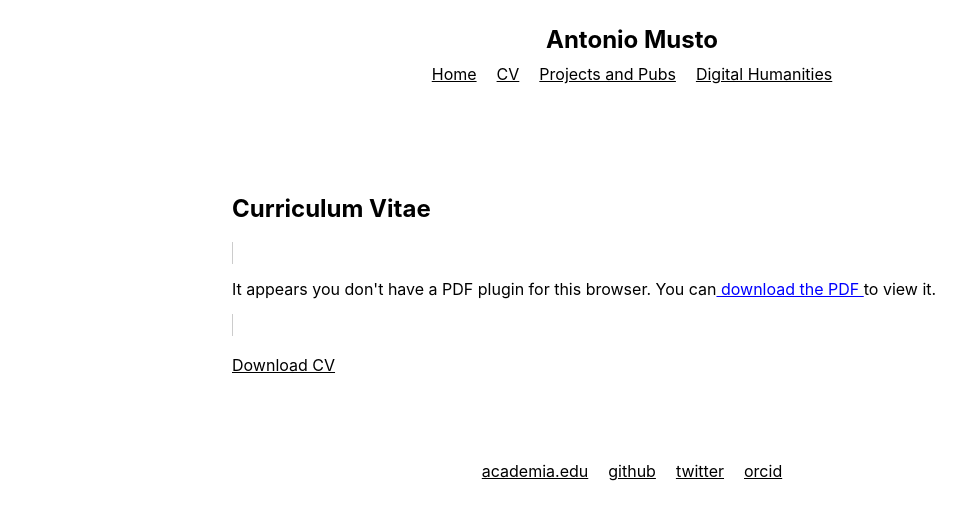
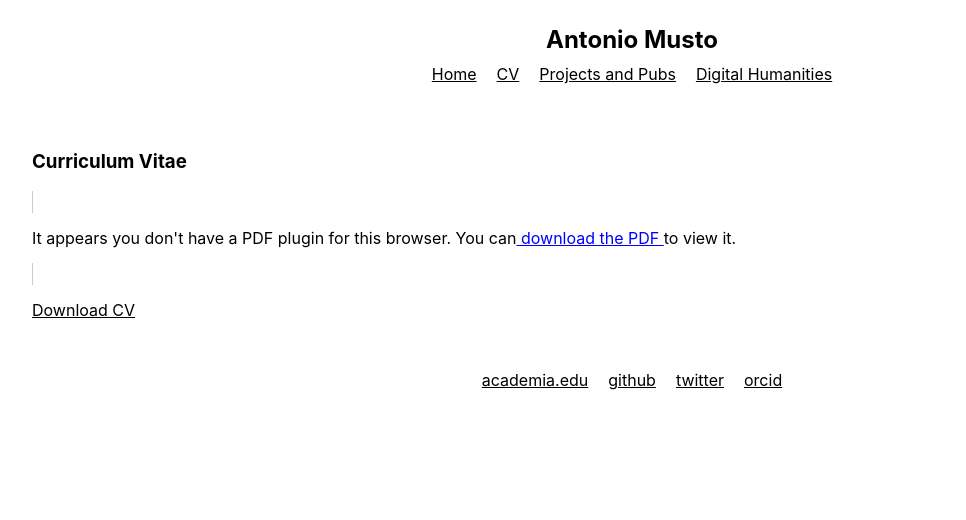
Before and after one commit to ammusto/antoniomusto, a React (Create React App) app: page /cv in a window 1280 px wide. Shown: the top 520 px of the page, without its empty margins (8-974 px from the left). Built offline with nearby package versions, Linux system fonts and the light colour scheme.

Commit message:
fixed css

```diff
--- a/src/components/CV.js
+++ b/src/components/CV.js
@@ -11,8 +11,8 @@ const CV = () => {
   }, []);
 
   return (
-    <div style={{ maxWidth: '800px', margin: '0 auto', padding: '20px' }}>
-      <h3 style={{ fontSize: '24px', fontWeight: 'bold', marginBottom: '20px' }}>Curriculum Vitae</h3>
+    <div>
+      <h3>Curriculum Vitae</h3>
       {pdfUrl && (
         <object
           data={pdfUrl}
@@ -26,7 +26,7 @@ const CV = () => {
           to view it.</p>
         </object>
       )}
-      <p style={{ marginTop: '20px' }}>
+      <p>
         <a href={pdfUrl} download="AMusto_CV.pdf">Download CV</a>
       </p>
     </div>
```
